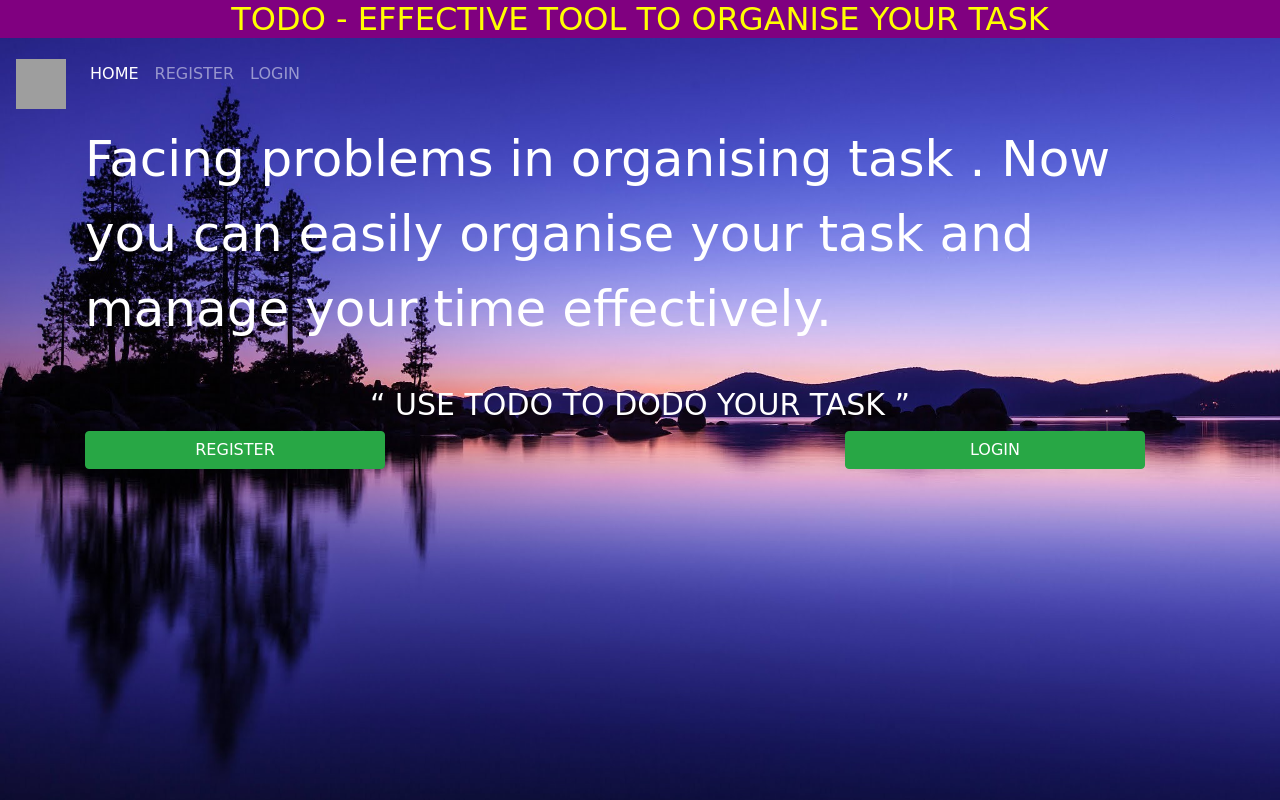
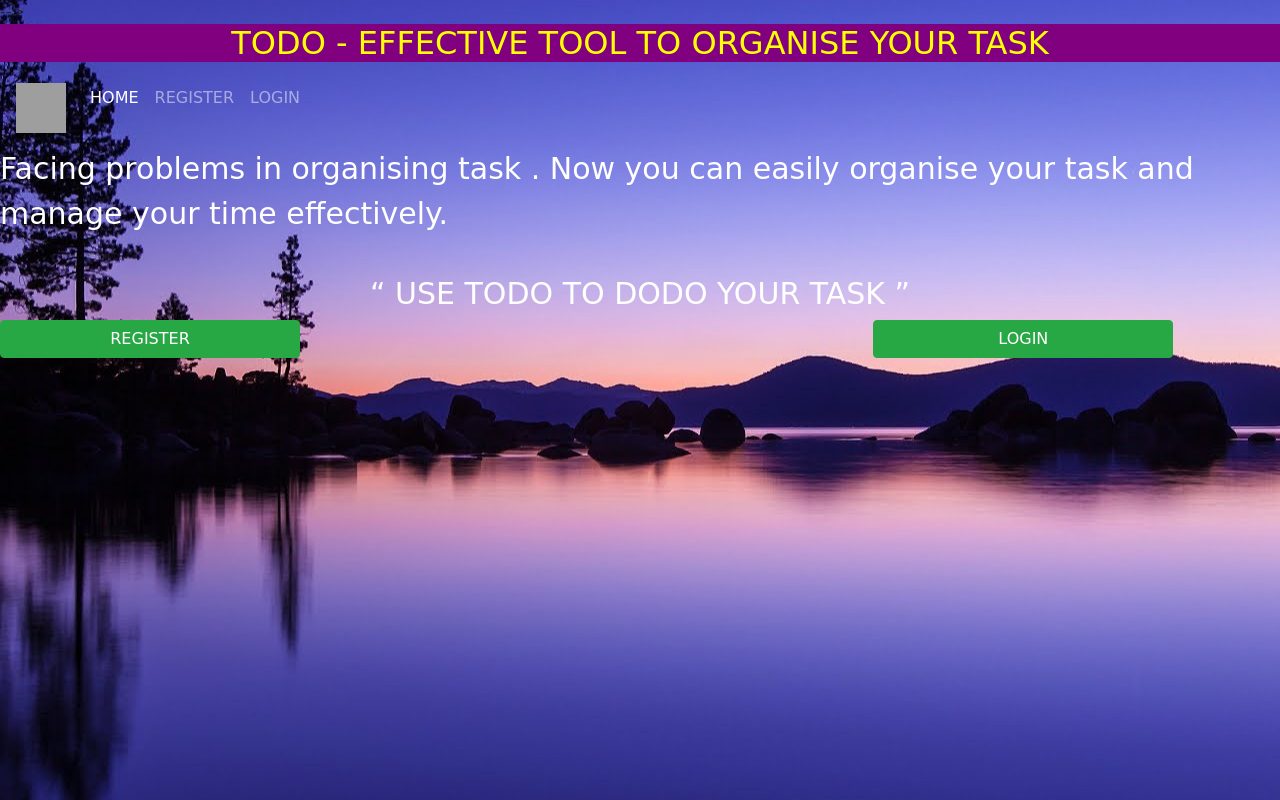
Before and after one commit to Rupam027/TODO-APP, a Flask app: page / in a window 1280 px wide. Run offline with Flask 2, Linux system fonts and the light colour scheme; some web fonts are replaced; grey boxes are pictures that could not be loaded.

Commit message:
display fixes

```diff
--- a/templates/change.htm
+++ b/templates/change.htm
@@ -15,7 +15,7 @@
 height : 100% ;
 background-repeat : no-repeat ;
 background-position : center ;
-background-size : cover ;
+background-size : cover fit-to-screen;
 background-attachment : scroll ;
 }
 
--- a/templates/index.htm
+++ b/templates/index.htm
@@ -2,7 +2,7 @@
 <head>
 <title> </title>
 <meta charset = "utf-8"/>
-<meta name="viewport" content="width=device-width , initial-scale=1.0"/>
+<! -- <meta name="viewport" content="width=device-width , initial-scale=1.0"/> -->
 <link rel="preconnect" href="https://fonts.gstatic.com">
 <link href="https://fonts.googleapis.com/css2?family=Reggae+One&display=swap" rel="stylesheet">
 <link rel="stylesheet" href="https://cdn.jsdelivr.net/npm/bootstrap@4.6.0/dist/css/bootstrap.min.css" integrity="sha384-B0vP5xmATw1+K9KRQjQERJvTumQW0nPEzvF6L/Z6nronJ3oUOFUFpCjEUQouq2+l" crossorigin="anonymous">
@@ -17,7 +17,7 @@
 height : 100% ;
 background-repeat : no-repeat ;
 background-position : center ;
-background-size : cover ;
+background-size : cover fit-to-screen;
 background-attachment : scroll ;
 }
 
@@ -47,13 +47,13 @@
 
 </nav>
 
-<div class="container-lg container-sm  container-md" >
+<div class="container-fluid-lg container-fluid-sm container-fluid-md" >
 
 
 <div class = "row" >
 
 <div class="col-lg-12 col-sm-12 col-md-12 col-xs-12">
-<p style="font-size:50px; color:white;"> Facing problems in organising  task . Now you can easily organise your task and manage your time effectively. </p> <br>
+<p style="font-size:30px; color:white;"> Facing problems in organising  task . Now you can easily organise your task and manage your time effectively. </p> <br>
     <center>  <blockquote class="h3" style="font-size:30px; color:white;" > <q>     USE TODO TO DODO YOUR TASK  </blockquote>  </q> </center>
 </div>
 
--- a/templates/login.htm
+++ b/templates/login.htm
@@ -17,7 +17,7 @@
 height : 100% ;
 background-repeat : no-repeat ;
 background-position : center ;
-background-size : cover ;
+background-size : cover fit-to-screen;
 background-attachment : scroll ;
 }
 
--- a/templates/reg.htm
+++ b/templates/reg.htm
@@ -15,8 +15,9 @@
 height : 100% ;
 background-repeat : no-repeat ;
 background-position : center ;
-background-size : cover ;
+background-size : cover fit-to-screen;
 background-attachment : scroll ;
+
 }
 
 </style>
--- a/templates/reset.htm
+++ b/templates/reset.htm
@@ -15,7 +15,7 @@
 height : 100% ;
 background-repeat : no-repeat ;
 background-position : center ;
-background-size : cover ;
+background-size : cover fit-to-screen;
 background-attachment : scroll ;
 }
 
--- a/templates/verify.htm
+++ b/templates/verify.htm
@@ -15,7 +15,7 @@
 height : 100% ;
 background-repeat : no-repeat ;
 background-position : center ;
-background-size : cover ;
+background-size : cover fit-to-screen;
 background-attachment : scroll ;
 }
 
```
